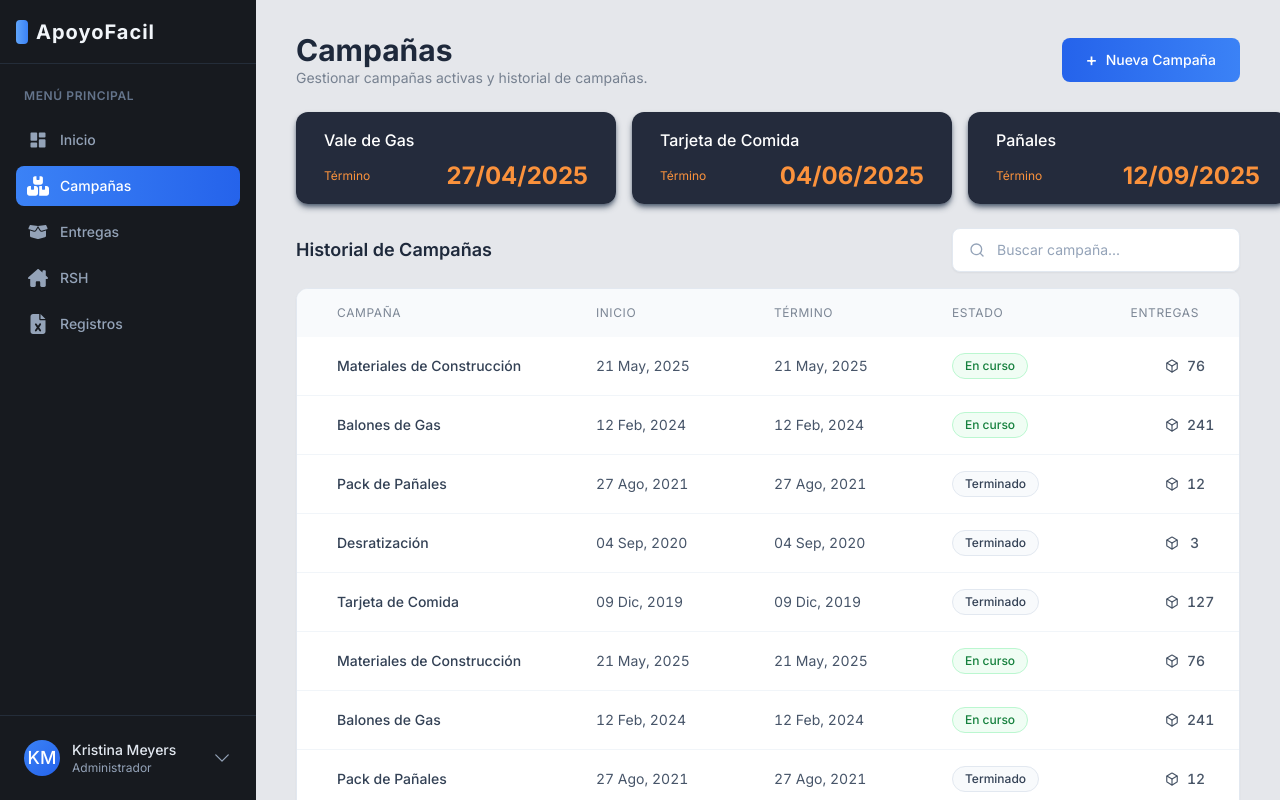
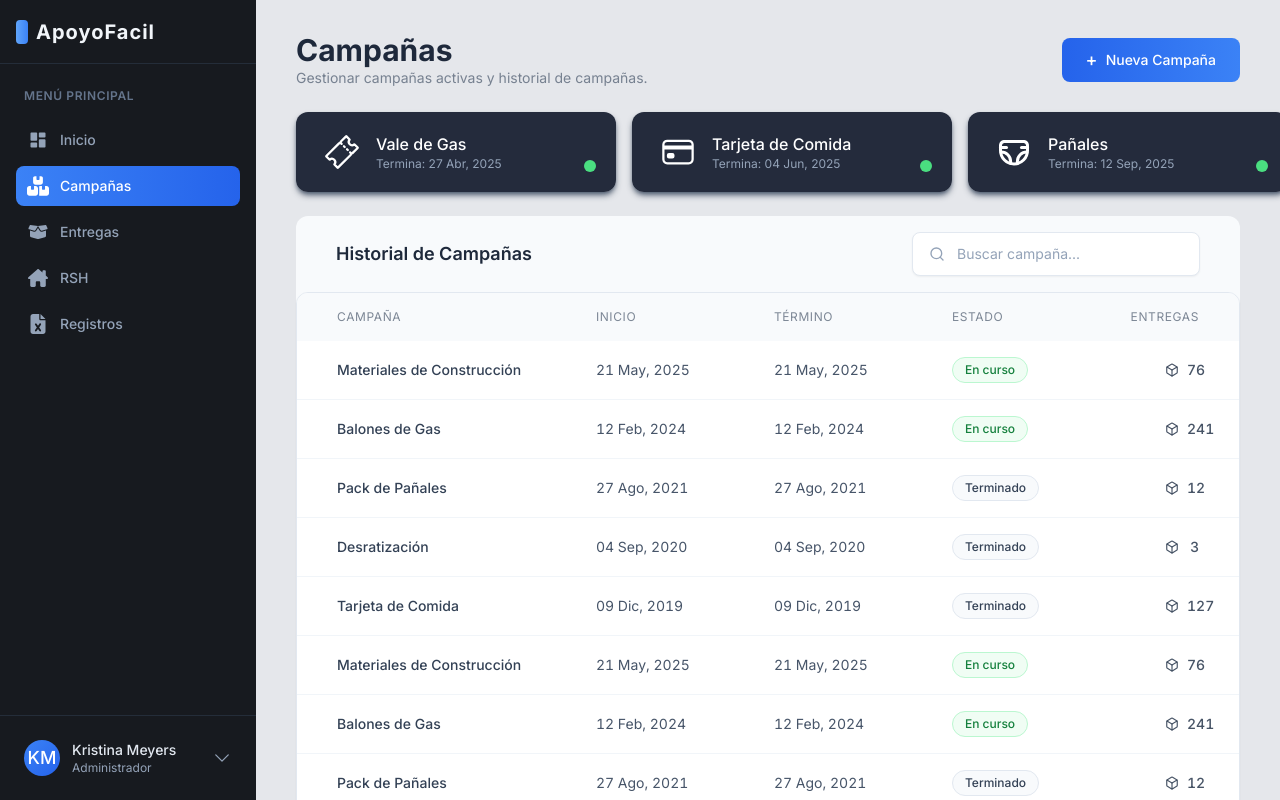
Before and after one commit to JedienlaPasta/beneficios, a Next.js app: page /dashboard/campanas in a window 1280 px wide. Built offline with nearby package versions, Linux system fonts and the light colour scheme.

Commit message:
pasar client components a server components

```diff
--- /dev/null
+++ b/app/dashboard/campanas/nueva/page.tsx
@@ -0,0 +1,88 @@
+import { RiCloseLine } from "react-icons/ri";
+import CampañaDropdown from "@/app/ui/dashboard/campañas/campaña-dropdown";
+
+export default function NuevaCampañaModal() {
+  const nombreCampaña = "";
+  const fechaTermino = "";
+  const descripcion = "";
+
+  return (
+    <div className="fixed left-0 top-0 z-[1] flex h-dvh w-full items-center justify-center">
+      <div
+        // onClick={() => closeModal()}
+        className="fixed h-dvh w-full cursor-pointer bg-black/30"
+      ></div>
+      <div className="relative z-[10] flex w-96 flex-col gap-4 rounded-xl bg-white p-5">
+        <RiCloseLine
+          className="absolute right-4 top-4 cursor-pointer text-xl text-slate-400 hover:text-slate-600"
+          // onClick={() => closeModal()}
+        />
+        <h2 className="text-lg font-bold">Crear Campaña</h2>
+        <div className="border-t border-gray-200/80"></div>
+        <p className="text-xs text-gray-500">
+          Elige el tipo de campaña que quieres ingresar y sus datos
+          correspondientes.
+        </p>
+        <form className="mt-3 flex flex-col gap-8">
+          {/* <CampañaDropdown
+            label="Nombre Campaña"
+            nombreCampaña={nombreCampaña}
+            setNombreCampaña={setNombreCampaña}
+          />
+          <Input
+            placeHolder="Término..."
+            label="Término"
+            type="date"
+            value={fechaTermino}
+            setValue={setFechaTermino}
+          />
+          <Input
+            placeHolder="Descripción..."
+            label="Descripción"
+            type="text"
+            value={descripcion}
+            setValue={setDescripcion}
+          /> */}
+        </form>
+        <button className="flex h-11 w-fit items-center gap-2 self-end rounded-lg bg-gradient-to-r from-blue-500 to-blue-600 px-10 text-sm font-medium text-white transition-all hover:from-blue-700 hover:to-blue-600 active:scale-95">
+          Guardar
+        </button>
+      </div>
+    </div>
+  );
+}
+
+type InputProps = {
+  placeHolder: string;
+  label: string;
+  type: string;
+  value: string;
+  setValue: React.Dispatch<React.SetStateAction<string>>;
+};
+
+function Input({ placeHolder, label, type, value, setValue }: InputProps) {
+  return (
+    <div className="relative flex h-11 items-center gap-3 rounded-lg border border-slate-200 bg-white px-4 shadow-sm transition-all focus-within:border-blue-500">
+      <label
+        htmlFor={label}
+        className="absolute left-3 top-[-1rem] text-xs text-slate-400"
+      >
+        {label}
+      </label>
+      <input
+        id={label}
+        type={type}
+        value={value}
+        onChange={(e) => setValue(e.target.value)}
+        placeholder={placeHolder}
+        className="w-full bg-transparent text-sm text-slate-700 placeholder:text-slate-400 focus:outline-none"
+      />
+      {value && (
+        <RiCloseLine
+          className="cursor-pointer text-xl text-slate-400 hover:text-slate-600"
+          onClick={() => setValue("")}
+        />
+      )}
+    </div>
+  );
+}
--- a/app/dashboard/campanas/page.tsx
+++ b/app/dashboard/campanas/page.tsx
@@ -5,6 +5,8 @@ import { RiCloseLine } from "react-icons/ri";
 import { FiSearch } from "react-icons/fi";
 import { useState } from "react";
 import CampañasActivas from "@/app/ui/dashboard/campañas/campañas-activas";
+import { IoCardOutline, IoTicketOutline } from "react-icons/io5";
+import { TbDiaper } from "react-icons/tb";
 export default function Campanas() {
   const [abrirModal, setAbrirModal] = useState(false);
   const [searchTerm, setSearchTerm] = useState("");
@@ -34,12 +36,24 @@ export default function Campanas() {
       <div className="flex flex-col gap-6 rounded-xl 3xl:w-[96rem] 3xl:justify-self-center">
         {/* <DatosGenerales /> */}
         <div className="flex gap-4">
-          <CampañasActivas nombre="Vale de Gas" termina="27/04/2025" />
-          <CampañasActivas nombre="Tarjeta de Comida" termina="04/06/2025" />
-          <CampañasActivas nombre="Pañales" termina="12/09/2025" />
+          <CampañasActivas
+            nombre="Vale de Gas"
+            termina="27 Abr, 2025"
+            icono={<IoTicketOutline className="text-4xl" />}
+          />
+          <CampañasActivas
+            nombre="Tarjeta de Comida"
+            termina="04 Jun, 2025"
+            icono={<IoCardOutline className="text-4xl" />}
+          />
+          <CampañasActivas
+            nombre="Pañales"
+            termina="12 Sep, 2025"
+            icono={<TbDiaper className="text-4xl" />}
+          />
         </div>
-        <div className="flex flex-col gap-4">
-          <div className="flex items-center justify-between 3xl:w-[96rem] 3xl:self-center">
+        <div className="flex flex-col gap-4 rounded-xl bg-slate-50">
+          <div className="flex items-center justify-between px-10 pt-4 3xl:w-[96rem] 3xl:self-center">
             <h2 className="text-lg font-semibold text-slate-800">
               Historial de Campañas
             </h2>
--- a/app/lib/data.ts
+++ b/app/lib/data.ts
@@ -1,9 +1,13 @@
 import postgres from "postgres";
+import { Campaña } from "./definitios";
 
 const sql = postgres(process.env.POSTGRES_URL!, { ssl: 'require' });
 
 export async function fetchCampañas() {
     try {
-        const data = await sql<
+        const data = await sql<Campaña[]>`SELECT * FROM campañas`;
+        return data;
+    } catch (error) {
+        console.error(error);
     }
 }
--- a/app/lib/definitios.ts
+++ b/app/lib/definitios.ts
@@ -0,0 +1,17 @@
+export type Campaña = {
+    id: number;
+    nombre: string;
+    fecha_inicio: string;
+    fecha_termino: string;
+    estado: "En curso" | "Finalizado";
+    entregado: number;
+    icono: string;
+}
+
+export type CampañaHistorial = {
+    id: number;
+    nombre: string;
+    fecha_inicio: string;
+    fecha_termino: string;
+    icono: string;
+}
--- a/app/ui/dashboard/campañas/campañas-activas.tsx
+++ b/app/ui/dashboard/campañas/campañas-activas.tsx
@@ -1,23 +1,30 @@
+import { JSX } from "react";
+
 type CampañasActivasProps = {
   nombre: string;
   termina: string;
+  icono: JSX.Element;
 };
 
 export default function CampañasActivas({
   nombre,
   termina,
+  icono,
 }: CampañasActivasProps) {
   const estiloBase =
-    "overflow-hidden rounded-xl w-80 shrink-0 text-white bg-slate-900/90 shadow-mds shadow-md shadow-slate-600/90 flex flex-col gap-1";
+    "overflow-hidden rounded-xl w-80 shrink-0 bg-slate-900/90 shadow-md shadow-slate-600/90";
   const estiloPersonalizado = estiloBase;
 
   return (
     <div className={estiloPersonalizado}>
-      <h5 className="text px-7 pb-1 pt-4 font-medium">{nombre}</h5>
-      <span className="flex items-center justify-between px-7 pb-3">
-        <p className="text-xs text-orange-400">Término</p>
-        <p className="self-end text-2xl font-bold text-orange-400">{termina}</p>
-      </span>
+      <div className="relative flex items-center gap-4 px-7 py-5 text-white">
+        <div className="absolute bottom-5 right-5 h-3 w-3 rounded-lg bg-green-400"></div>
+        {icono}
+        <span className="flex flex-col items-start">
+          <h5 className="font-medium">{nombre}</h5>
+          <p className="font text-xs text-slate-400">Termina: {termina}</p>
+        </span>
+      </div>
     </div>
   );
 }
--- a/app/ui/dashboard/tabla-datos-dashboard.tsx
+++ b/app/ui/dashboard/tabla-datos-dashboard.tsx
@@ -49,7 +49,7 @@ function TableRow({
       : "bg-slate-50 text-slate-700 border-slate-200";
 
   return (
-    <tr className="text-sm tabular-nums transition-colors hover:bg-gray-200/90 text-nowrap">
+    <tr className="text-nowrap text-sm tabular-nums transition-colors hover:bg-gray-200/90">
       <td className="w-[30%] py-4 pl-10 pr-6 font-medium text-slate-700">
         {nombre}
       </td>
```
